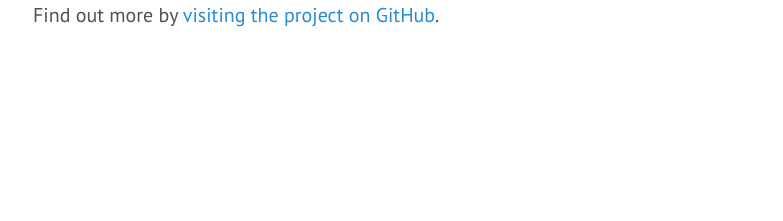
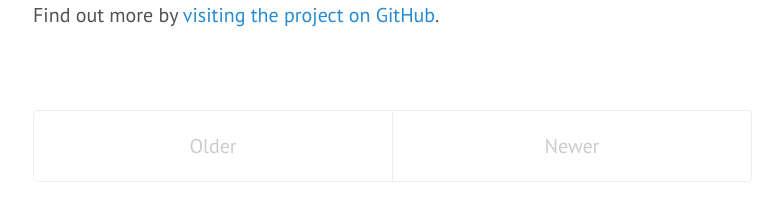
Before and after one commit to nasirodin/nasirodin.github.io, a Jekyll site: the page built from index.html, in a window 1280 px wide and 900 px high, scrolled down 2235 px. Shown: the part 578-799 px from the top of the window, without its empty margins (427-1210 px from the left). Built offline with Jekyll 4.4.1, drawn with Linux system fonts in a browser that asks for light colours; the list of posts is cut into pages by our own code; before the commit the page ends 3003 px from its top, so only the background shows below that.

Commit message:
fix pagination

```diff
--- a/_config.yml
+++ b/_config.yml
@@ -16,6 +16,12 @@
   name:           'Nasirodin Mazrooei'
   url:            https://twitter.com/ooddin
 
+plugins:
+  - jekyll-seo-tag
+  - jekyll-feed
+  - jekyll-sitemap
+  - jekyll-paginate
+
 paginate:         5
 
 # Custom vars
--- a/_includes/head.html
+++ b/_includes/head.html
@@ -1,5 +1,4 @@
 <head>
-  <base href="https://nasirodin.github.io/">
   <link href="http://gmpg.org/xfn/11" rel="profile">
   <meta http-equiv="X-UA-Compatible" content="IE=edge">
   <meta http-equiv="content-type" content="text/html; charset=utf-8">
@@ -16,14 +15,14 @@
   </title>
 
   <!-- CSS -->
-  <link rel="stylesheet" href="{{ site.baseurl }}public/css/poole.css">
-  <link rel="stylesheet" href="{{ site.baseurl }}public/css/syntax.css">
-  <link rel="stylesheet" href="{{ site.baseurl }}public/css/hyde.css">
+  <link rel="stylesheet" href="{{ site.url }}public/css/poole.css">
+  <link rel="stylesheet" href="{{ site.url }}public/css/syntax.css">
+  <link rel="stylesheet" href="{{ site.url }}public/css/hyde.css">
   <link rel="stylesheet" href="http://fonts.googleapis.com/css?family=PT+Sans:400,400italic,700|Abril+Fatface">
 
   <!-- Icons -->
-  <link rel="apple-touch-icon-precomposed" sizes="144x144" href="{{ site.baseurl }}public/apple-touch-icon-144-precomposed.png">
-                                 <link rel="shortcut icon" href="{{ site.baseurl }}public/favicon.ico">
+  <link rel="apple-touch-icon-precomposed" sizes="144x144" href="{{ site.url }}public/apple-touch-icon-144-precomposed.png">
+                                 <link rel="shortcut icon" href="{{ site.url }}public/favicon.ico">
 
   <!-- RSS -->
   <link rel="alternate" type="application/rss+xml" title="RSS" href="/atom.xml">
--- a/index.html
+++ b/index.html
@@ -4,7 +4,7 @@
 ---
 
 <div class="posts">
-  {% for post in site.posts %}
+  {% for post in paginator.posts %}
   <div class="post">
     <h1 class="post-title">
       <a href="{{ post.url }}">
@@ -18,3 +18,20 @@
   </div>
   {% endfor %}
 </div>
+
+<div class="pagination">
+  {% if paginator.next_page %}
+    <a class="pagination-item older" href="{{ site.baseurl }}page{{paginator.next_page}}">Older</a>
+  {% else %}
+    <span class="pagination-item older">Older</span>
+  {% endif %}
+  {% if paginator.previous_page %}
+    {% if paginator.page == 2 %}
+      <a class="pagination-item newer" href="{{ site.baseurl }}">Newer</a>
+    {% else %}
+      <a class="pagination-item newer" href="{{ site.baseurl }}page{{paginator.previous_page}}">Newer</a>
+    {% endif %}
+  {% else %}
+    <span class="pagination-item newer">Newer</span>
+  {% endif %}
+</div>
```
Also changed, not shown: 1 other file.
